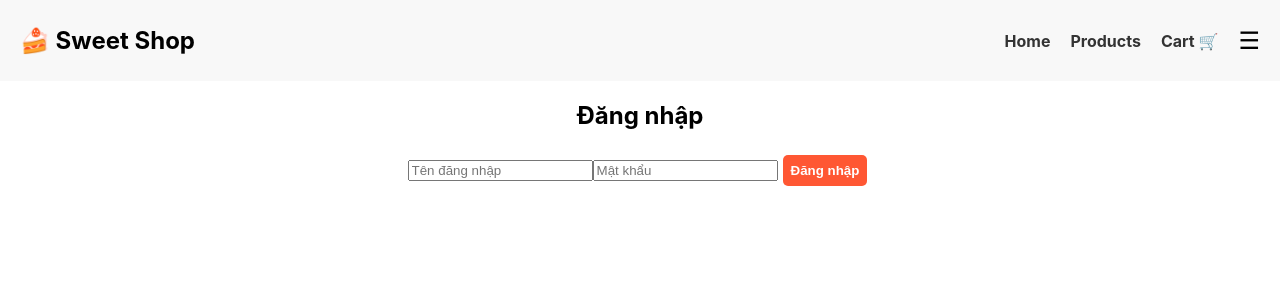
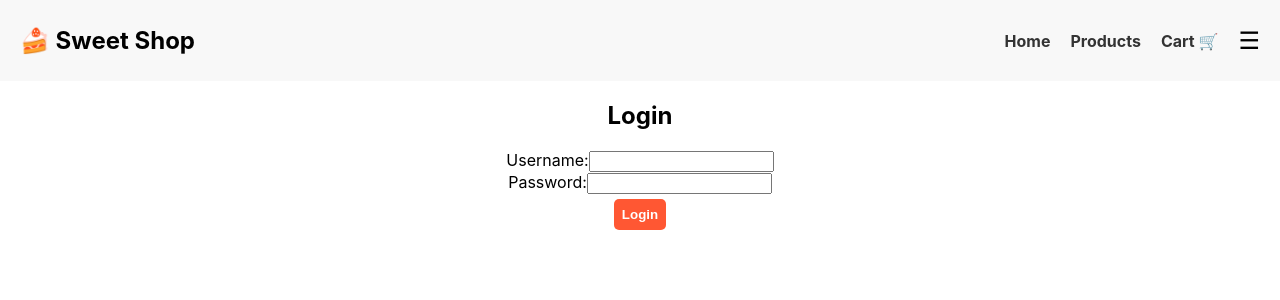
Before and after one commit to dawydangcode/cakestore-microservice-frontend, a React (Create React App) app: page /login in a window 1280 px wide. Shown: the top 300 px of the page. Built offline with nearby package versions, Linux system fonts and the light colour scheme.

Commit message:
Role permission when login

```diff
--- a/src/api/axiosClient.js
+++ b/src/api/axiosClient.js
@@ -2,7 +2,7 @@ import axios from "axios";
 import { getToken } from "../auth/auth"; // Đảm bảo import đúng
 
 const axiosClient = axios.create({
-    baseURL: "http://localhost:8080", // Địa chỉ của API Gateway
+    baseURL: "http://localhost:8080/", // Địa chỉ của API Gateway
     headers: {
         "Content-Type": "application/json",
     },
--- a/src/auth/authService.js
+++ b/src/auth/authService.js
@@ -1,23 +1,35 @@
 import axiosClient from "../api/axiosClient";
-import { setToken, removeToken } from "../auth/auth";
 
 export const login = async (username, password) => {
-  try {
-    const response = await axiosClient.post("/signin", { userName: username, password });
-    if (response.data.status === "SUCCESS") {
-      setToken(response.data.response.token);
-      return { success: true, message: "Đăng nhập thành công!" };
+    try {
+        const response = await axiosClient.post("/sign-in", { userName: username, password });
+        const { token, roles } = response.data.response;
+
+        // Trích xuất mảng chuỗi từ roles
+        const roleList = roles.map(role => role.authority);
+
+        // Lưu token và roles vào localStorage
+        localStorage.setItem("token", token);
+        localStorage.setItem("roles", JSON.stringify(roleList));
+
+        return { token, roles: roleList };
+    } catch (error) {
+        console.error("Login error:", error.response?.data || error.message);
+        throw error;
     }
-  } catch (error) {
-    return { success: false, message: "Sai tài khoản hoặc mật khẩu" };
-  }
 };
 
-export const logout = async () => {
-  try {
-    await axiosClient.post("/logout");
-  } catch (error) {
-    console.error("Logout error", error);
-  }
-  removeToken();
+export const logout = () => {
+    localStorage.removeItem("token");
+    localStorage.removeItem("roles");
 };
+
+export const getRoles = () => {
+    const roles = localStorage.getItem("roles");
+    return roles ? JSON.parse(roles) : null;
+};
+
+export const hasRole = (role) => {
+    const roles = getRoles();
+    return roles && roles.includes(role);
+};
--- a/src/components/Login.js
+++ b/src/components/Login.js
@@ -1,26 +1,55 @@
-import { useState } from "react";
+import React, { useState } from "react";
+import { useNavigate } from "react-router-dom";
 import { login } from "../auth/authService";
+
 
 const Login = () => {
     const [username, setUsername] = useState("");
     const [password, setPassword] = useState("");
-  const [message, setMessage] = useState("");
+    const [error, setError] = useState(null);
+    const navigate = useNavigate();
 
-  const handleLogin = async () => {
-    const result = await login(username, password);
-    setMessage(result.message);
-    if (result.success) {
-      window.location.href = "/";
+    const handleLogin = async (e) => {
+        e.preventDefault();
+        try {
+            const { roles } = await login(username, password);
+
+            // Kiểm tra roles và chuyển hướng
+            if (roles.includes("ROLE_ADMIN")) {
+                navigate("/admin");
+            } else if (roles.includes("ROLE_USER")) {
+                navigate("/");
+            } else {
+                setError("Unknown role");
+            }
+        } catch (err) {
+            setError("Login failed: " + (err.response?.data?.message || err.message));
         }
     };
 
     return (
         <div>
-      <h2>Đăng nhập</h2>
-      <input type="text" placeholder="Tên đăng nhập" onChange={(e) => setUsername(e.target.value)} />
-      <input type="password" placeholder="Mật khẩu" onChange={(e) => setPassword(e.target.value)} />
-      <button onClick={handleLogin}>Đăng nhập</button>
-      {message && <p>{message}</p>}
+            <h2>Login</h2>
+            <form onSubmit={handleLogin}>
+                <div>
+                    <label>Username:</label>
+                    <input
+                        type="text"
+                        value={username}
+                        onChange={(e) => setUsername(e.target.value)}
+                    />
+                </div>
+                <div>
+                    <label>Password:</label>
+                    <input
+                        type="password"
+                        value={password}
+                        onChange={(e) => setPassword(e.target.value)}
+                    />
+                </div>
+                <button type="submit">Login</button>
+            </form>
+            {error && <p style={{ color: "red" }}>{error}</p>}
         </div>
     );
 };
```
Lines whose indentation alone changed are shown as unchanged.
